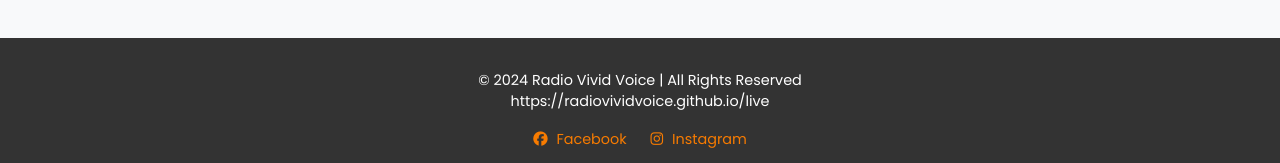
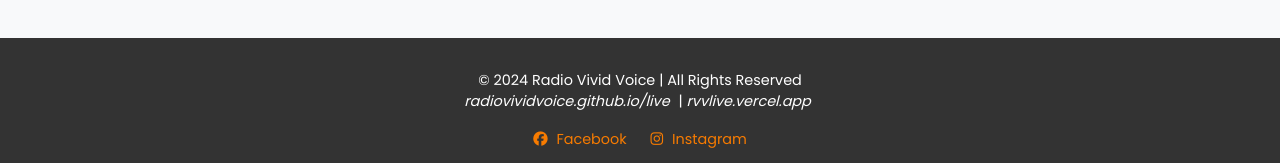
Before and after one commit to radiovividvoice/live, a plain HTML site: page index.html in a window 1280 px wide. Shown: the part 2732-2895 px from the top of the page. Drawn offline with nearby package versions, Linux system fonts and the light colour scheme.

Commit message:
Update index.html

```diff
--- a/index.html
+++ b/index.html
@@ -313,7 +313,7 @@
 
   <!-- Footer -->
   <footer class="footer">
-  <p>© 2024 Radio Vivid Voice | All Rights Reserved <br> https://radiovividvoice.github.io/live </p>
+  <p>© 2024 Radio Vivid Voice | All Rights Reserved <br><i>radiovividvoice.github.io/live</i> | <i>rvvlive.vercel.app</i></p>
   <div>
     <a href="https://fb.com/radiovividvoice" target="_blank"><i class="fab fa-facebook"></i> Facebook</a>
     <a href="https://instagram.com/radio_vivid_voice" target="_blank"><i class="fab fa-instagram"></i> Instagram</a>
```
